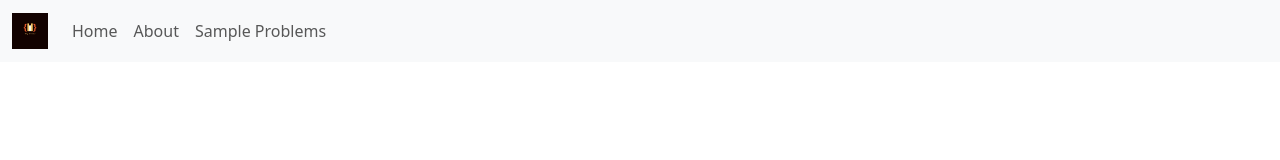
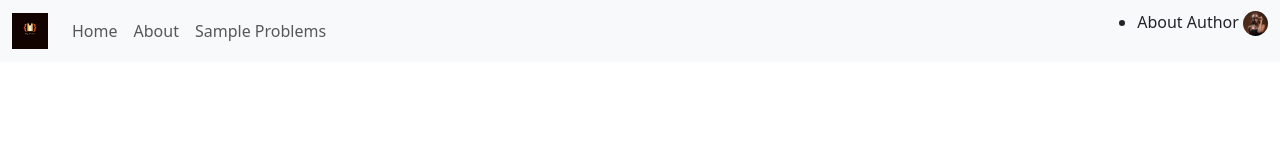
Before and after one commit to Skylar-Lorena/Sample-Problems-JavaScript, a plain HTML site: page index.html in a window 1280 px wide. Drawn offline with nearby package versions, Linux system fonts and the light colour scheme.

Commit message:
Add About Author section to navigation bar

```diff
--- a/index.html
+++ b/index.html
@@ -40,6 +40,21 @@
                 <!-- Left links -->
             </div>
             <!-- Collapsible wrapper -->
+            <div class="side-menu">
+                <ul>
+                    <li a href="https://github.com/Skylar-Lorena" id="navbarMenuAvatar" role="button" aria-expanded="false"
+                    target="_blank">About Author
+                    <img src="/img/64461513.jpeg" class="rounded-circle" height="25" alt="Black and White Portrait of a Man"
+                        loading="lazy" />
+                    </a>
+                    </li>
+                </ul>
+
+            </div>
+            </div>
+            <!-- Container wrapper -->
+            </nav>
+            <!-- Navbar -->
 
     <script src="https://cdn.jsdelivr.net/npm/bootstrap@5.3.3/dist/js/bootstrap.bundle.min.js"
         integrity="sha384-YvpcrYf0tY3lHB60NNkmXc5s9fDVZLESaAA55NDzOxhy9GkcIdslK1eN7N6jIeHz"
```
